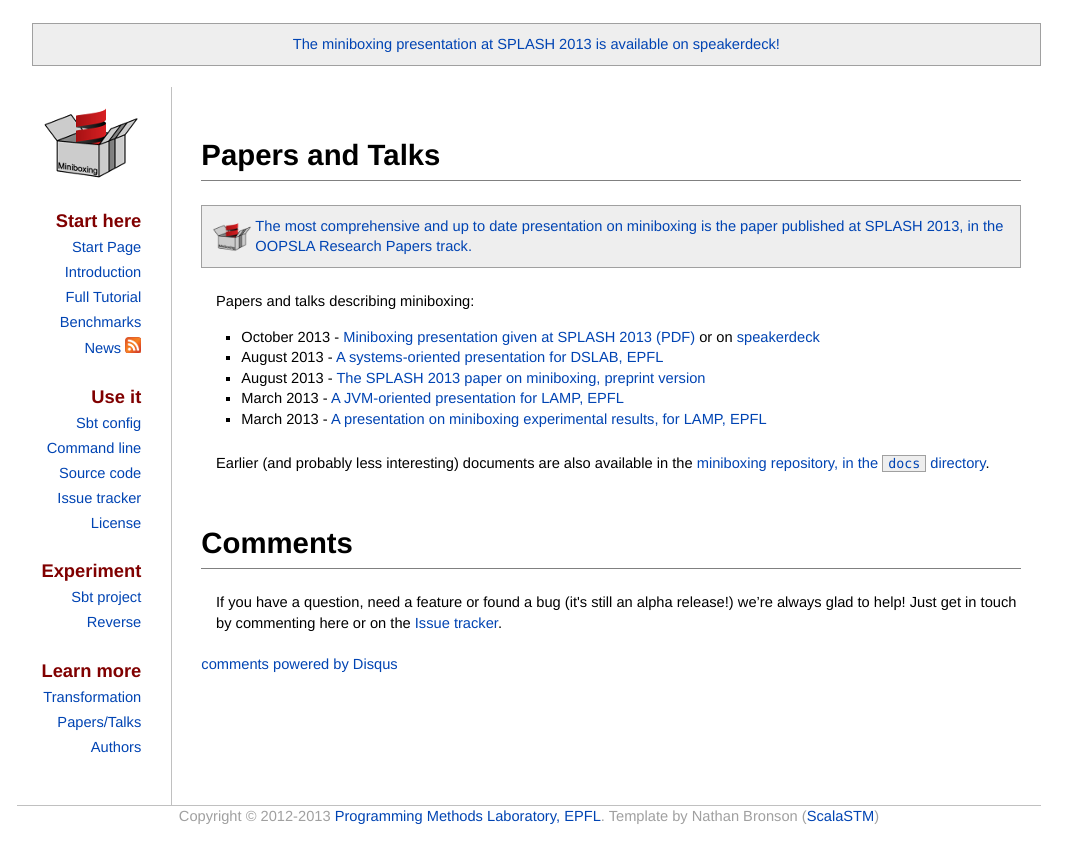
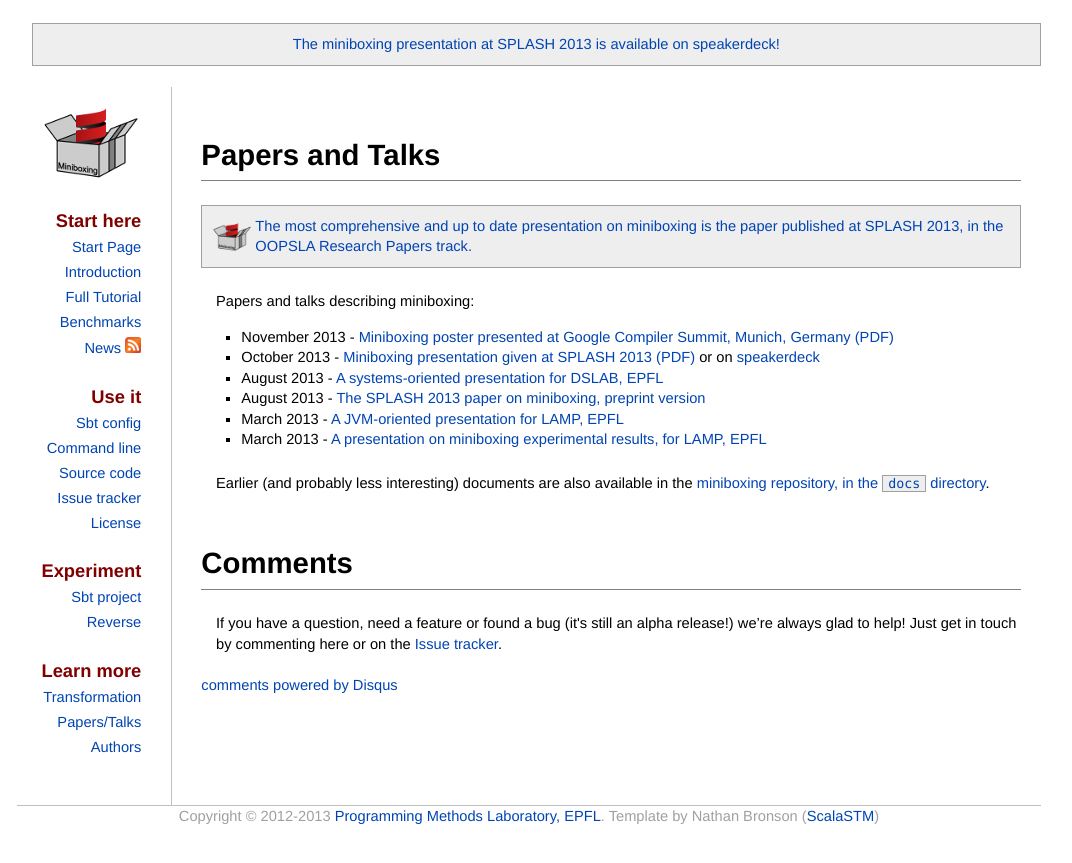
Before and after one commit to miniboxing/miniboxing.github.io, a Jekyll site: the page built from papers.md, in a window 1280 px wide. Shown: the top 863 px of the page, without its empty margins (111-1183 px from the left). Built offline with Jekyll 4.4.1, drawn with Linux system fonts in a browser that asks for light colours; comment, search, counter and statistics services are not loaded.

Commit message:
Added poster

```diff
--- a/papers.md
+++ b/papers.md
@@ -8,6 +8,7 @@ short_title: Papers and Talks
 {% include oopsla.md %}
 
 Papers and talks describing miniboxing:
+ * November 2013 - [Miniboxing poster presented at Google Compiler Summit, Munich, Germany (PDF)](https://github.com/miniboxing/miniboxing-plugin/blob/wip/docs/2013-11-miniboxing-poster.pdf?raw=true)
  * October 2013 - [Miniboxing presentation given at SPLASH 2013 (PDF)](https://github.com/miniboxing/miniboxing-plugin/blob/wip/docs/2013-10-miniboxing-splash.pdf?raw=true) or on [speakerdeck](https://speakerdeck.com/vladureche/miniboxing-presentation-at-splash-2013)
  * August 2013 - [A systems-oriented presentation for DSLAB, EPFL](https://github.com/miniboxing/miniboxing-plugin/blob/wip/docs/2013-08-miniboxing-dslab.pdf?raw=true)
  * August 2013 - [The SPLASH 2013 paper on miniboxing, preprint version](https://github.com/miniboxing/miniboxing-plugin/blob/wip/docs/2013-07-oopsla-preprint.pdf?raw=true)
```
